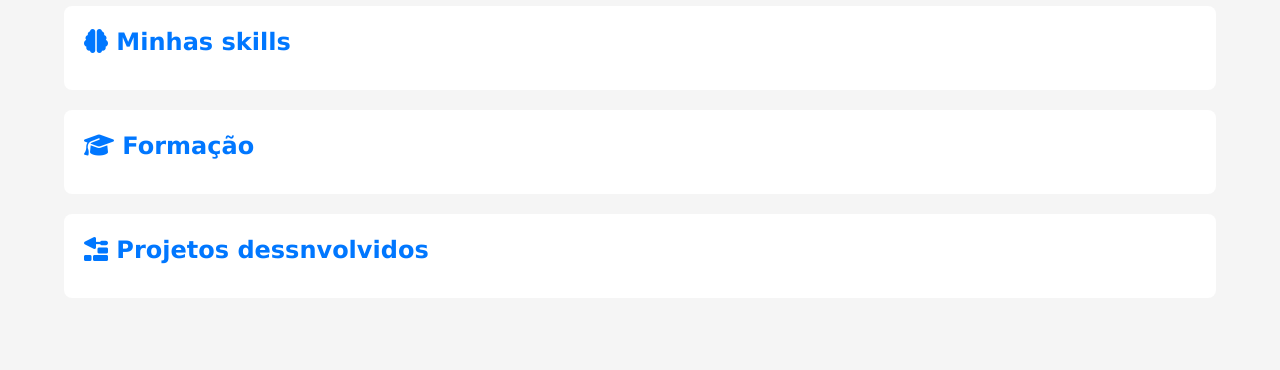
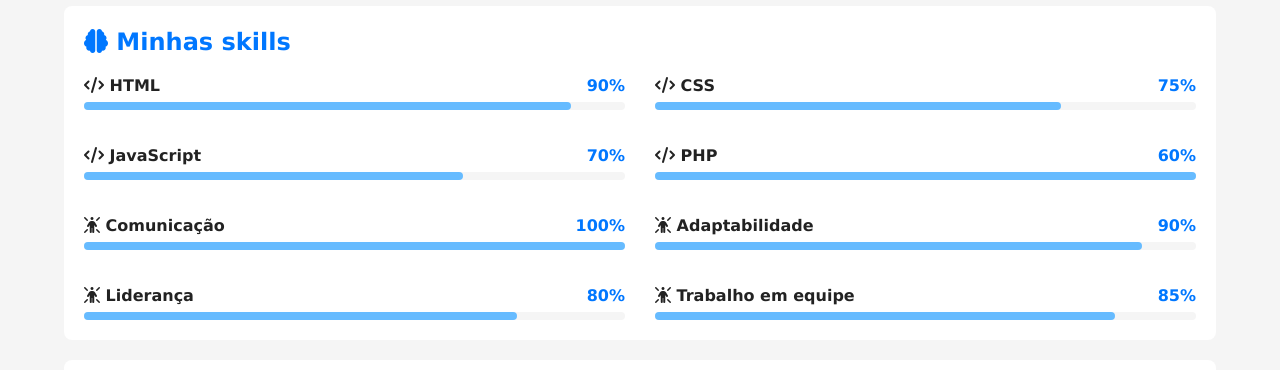
Before and after one commit to victorroberto03020/projeto-portf-lio, a plain HTML site: page index.html in a window 1280 px wide. Shown: the part 1256-1626 px from the top of the page. Before the commit the page ends 1574 px from the top, so only its background shows below. Drawn offline with Linux system fonts and the light colour scheme.

Commit message:
anotando skills

```diff
--- a/estilos/style.css
+++ b/estilos/style.css
@@ -142,3 +142,44 @@
   height: 100%;
   border-radius: 8px;
 }
+
+#skill-container {
+  display: grid;
+  grid-template-columns: 1fr;
+  gap: 30px;
+}
+
+#skill-container .info {
+  display: flex;
+  justify-content: space-between;
+  align-items: center;
+}
+
+#skill-container .nome {
+  font-weight: bold;
+  color: var(--texto);
+}
+
+#skill-container .porcent {
+  font-weight: bold;
+  color: var(--destaque);
+}
+
+#skill-container .barra {
+  width: 100%;
+  height: 8px;
+  background-color: var(--fundo-principal);
+  border-radius: 4px;
+}
+
+#skill-container .progresso {
+  height: 100%;
+  background-color: var(--destaque-inverso);
+  border-radius: 4px;
+}
+
+@media screen and (min-width: 768px) {
+  #skill-container {
+    grid-template-columns: 1fr 1fr;
+  }
+}
--- a/index.html
+++ b/index.html
@@ -37,6 +37,7 @@
         </section>
 
         <section id="detalhes">
+
             <article id="videos">
                 <h2> <i class="fa-solid fa-handshake"></i> Deixe me apresentar</h2>
                 <div class="video-conteiner">
@@ -46,6 +47,131 @@
 
             <article id="skills">
                 <h2> <i class="fa-solid fa-brain"></i> Minhas skills</h2>
+
+                <div id="skill-container">
+
+                    <div class="item">
+                        <div class="info">
+                            <span class="nome">
+                                <i class="fa-solid fa-code"></i> HTML
+                            </span>
+                            <span class="porcent">
+                                90%
+                            </span>
+                        </div>
+                        <div class="barra">
+                            <div class="progresso" style="width: 90%;">
+                            </div>
+                        </div>
+                    </div>
+
+                    <div class="item">
+                        <div class="info">
+                            <span class="nome">
+                                <i class="fa-solid fa-code"></i> CSS
+                            </span>
+                            <span class="porcent">
+                                75%
+                            </span>
+                        </div>
+                        <div class="barra">
+                            <div class="progresso" style="width: 75%;">
+                            </div>
+                        </div>
+                    </div>
+
+                    <div class="item">
+                        <div class="info">
+                            <span class="nome">
+                                <i class="fa-solid fa-code"></i> JavaScript
+                            </span>
+                            <span class="porcent">
+                                70%
+                            </span>
+                        </div>
+                        <div class="barra">
+                            <div class="progresso" style="width: 70%;">
+                            </div>
+                        </div>
+                    </div>
+
+                    <div class="item">
+                        <div class="info">
+                            <span class="nome">
+                                <i class="fa-solid fa-code"></i> PHP
+                            </span>
+                            <span class="porcent">
+                                60%
+                            </span>
+                        </div>
+                        <div class="barra">
+                            <div class="progresso" style="width: 100%;">
+                            </div>
+                        </div>
+                    </div>
+
+                    <div class="item">
+                        <div class="info">
+                            <span class="nome">
+                                <i class="fa-solid fa-person-rays"></i> Comunicação
+                            </span>
+                            <span class="porcent">
+                                100%
+                            </span>
+                        </div>
+                        <div class="barra">
+                            <div class="progresso" style="width: 100%;">
+                            </div>
+                        </div>
+                    </div>
+
+                    <div class="item">
+                        <div class="info">
+                            <span class="nome">
+                                <i class="fa-solid fa-person-rays"></i> Adaptabilidade
+                            </span>
+                            <span class="porcent">
+                                90%
+                            </span>
+                        </div>
+                        <div class="barra">
+                            <div class="progresso" style="width: 90%;">
+                            </div>
+                        </div>
+                    </div>
+
+                    <div class="item">
+                        <div class="info">
+                            <span class="nome">
+                                <i class="fa-solid fa-person-rays"></i> Liderança
+                            </span>
+                            <span class="porcent">
+                                80%
+                            </span>
+                        </div>
+                        <div class="barra">
+                            <div class="progresso" style="width: 80%;">
+                            </div>
+                        </div>
+                    </div>
+
+                    <div class="item">
+                        <div class="info">
+                            <span class="nome">
+                                <i class="fa-solid fa-person-rays"></i> Trabalho em equipe
+                            </span>
+                            <span class="porcent">
+                                85%
+                            </span>
+                        </div>
+                        <div class="barra">
+                            <div class="progresso" style="width: 85%;">
+                            </div>
+                        </div>
+                    </div>
+
+                </div>
+
             </article> <!--Fim article#skills-->
 
             <article id="formação">
```
